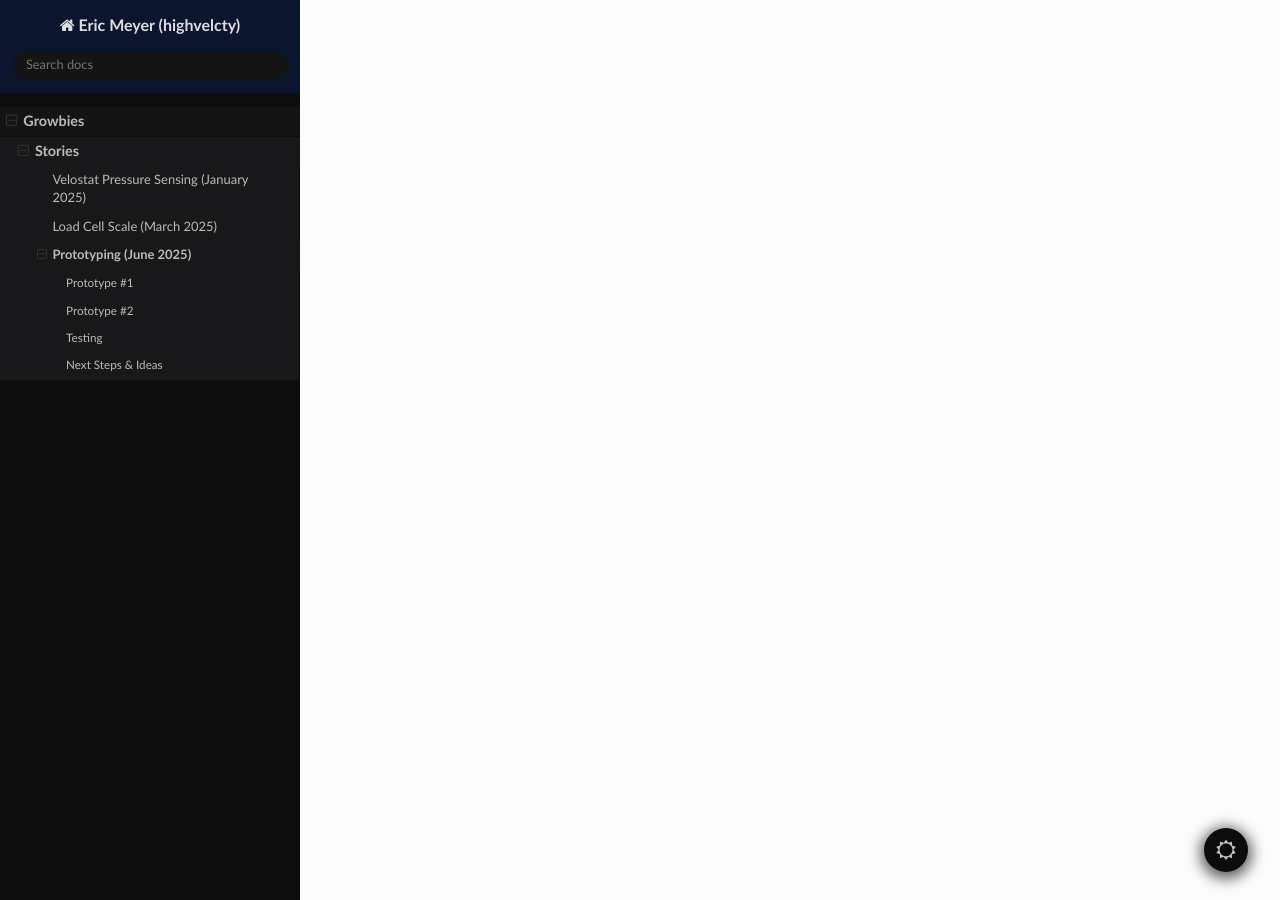
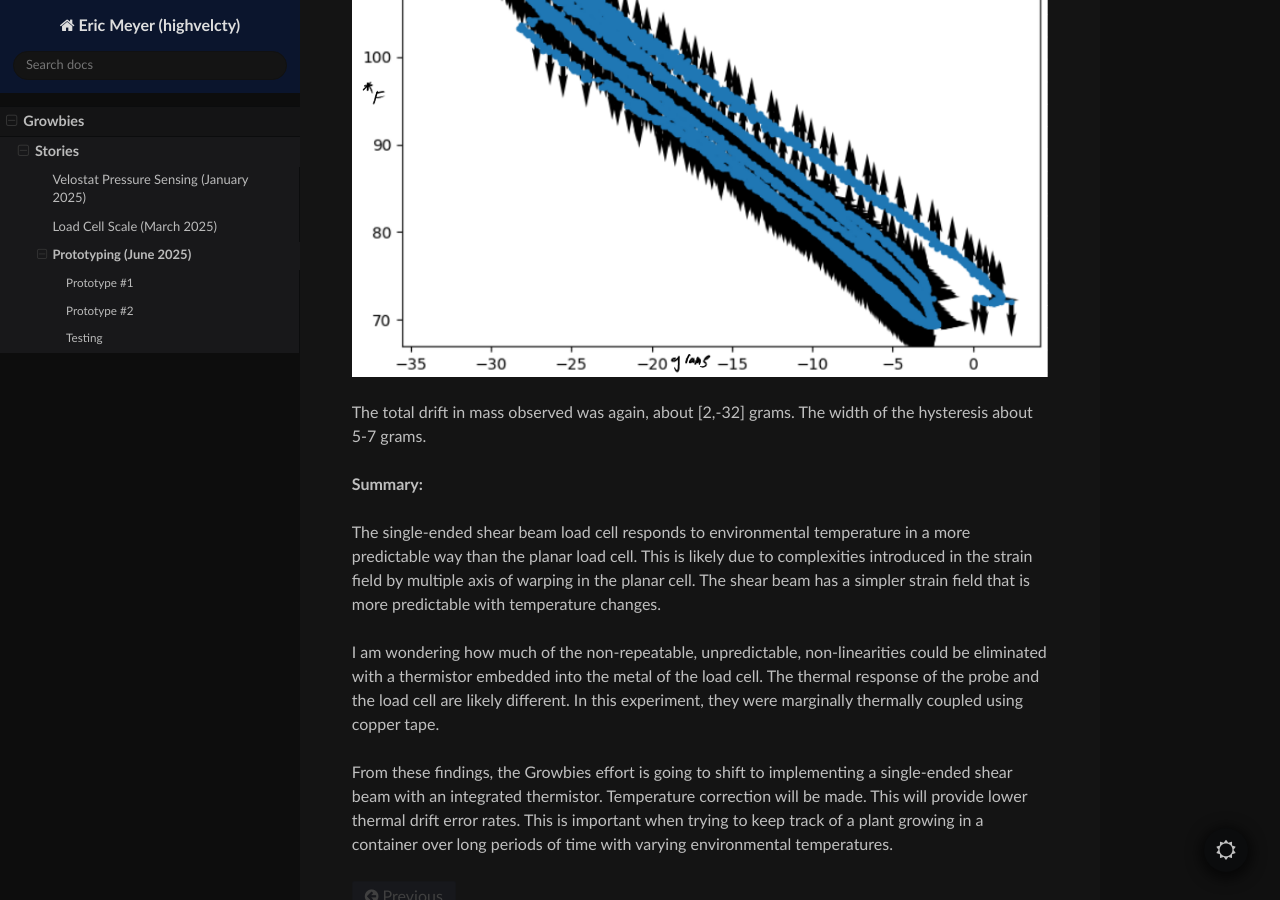
Before and after one commit to highvelcty/highvelcty.github.io, a Sphinx documentation site: the page built from source/prototyping.rst, in a window 1280 px wide and 900 px high, scrolled down 29497 px. Built offline with Sphinx 7.4.7 and the Read the Docs theme 3.1.0, drawn with Linux system fonts in a browser that asks for light colours; some of the changed text lies outside the part shown.

Commit message:
Document thermal cycle testing.

```diff
--- a/source/prototyping.rst
+++ b/source/prototyping.rst
@@ -99,7 +99,7 @@
 
 These results were not good. The goal is for the error to not exceed +/- 5g due to drifting.
 
-#3: 5v drift
+#3: 5v Drift
 ~~~~~~~~~~~~
 The load cell excitation voltage was increased from 2.7v to 4.2v. Some improvement observed in
 zero offset drift for sensors 0,1 & 2. Sensor 3 is going way out of bounds.
@@ -119,7 +119,6 @@
 - #3: Programmable gain op-amps. In this testing, only channel A, gain 128x is being tested.\
 - #4: A 24bit digital to analog converter output to
   `bit-banging <https://en.wikipedia.org/wiki/Bit_banging>`_ serial.
-
 
 I would like to know what is wrong on with sensor #3. The four components were dissected in half.
 This was accomplished by
@@ -155,7 +154,7 @@
 
 .. image:: binary/resistor_standin.png
 
-#6: Parallel HX711 voltage regulators
+#6: Parallel HX711 Voltage Regulators
 ~~~~~~~~~~~~~~~~~~~~~~~~~~~~~~~~~~~~~
 Next, the voltage regulators of all hx711 boards were ran in parallel.
 
@@ -190,8 +189,8 @@
 I am not sure why the problem did not repeat. My leading hypothesis is a floating ground that
 was fixed during the cross-swap experiment.
 
-#9: Electrically sum differential signals from load cells at op-amp input
-~~~~~~~~~~~~~~~~~~~~~~~~~~~~~~~~~~~~~~~~~~~~~~~~~~~~~~~~~~~~~~~~~~~~~~~~~
+#9: Electrically Sum Load Cells
+~~~~~~~~~~~~~~~~~~~~~~~~~~~~~~~
 Here, a single HX711 board is used with the load cell differential signals electrically summed,
 using an adder circuit.
 
@@ -202,13 +201,16 @@
 `Reference <https://electronics.stackexchange
 .com/questions/358105/fully-differential-amplifier-adder>`_
 
+For four wheatstone bridge sensors and from experimentation, the resistors shown above and in the
+schematic were not needed.
+
 .. image:: binary/diff_signal_adder_zero_offset_drift_0.png
 
 Here is a longer test of the drift.
 
 .. image:: binary/diff_signal_adder_zero_offset_drift_1.png
 
-#10: AC excitation
+#10: AC Excitation
 ~~~~~~~~~~~~~~~~~~
 In this experiment, AC excitation as added. Similiar to experiment #9, 4x full bridge load cells
 were used along with a single HX711 board, where the signals are electrically summed at the
@@ -238,14 +240,129 @@
 .. image:: binary/4x_loadcell-1x_temp_b.png
 
 A problem was encountered in which the channel A signal was affecting the channel B signal. In
-fact, the signal from A was greater orders of magnitude than approximately a 1kg load placed on
-the channel B load cell.
+fact, the signal from A was greater, by orders of magnitude, than the approximately 1kg load
+placed on the channel B load cell.
 
 .. image:: binary/4x_loadcell-1x_temp_b_data.png
 
-Next Steps & Ideas
-------------------
-- Test a hair dryer
-- Explore the effect of adding capacitance to the parallel excitation.
-- Test hx711 parallel excitation at 3.3v
-- Try an external, common voltage regulator
+#13: Temperature with Dedicated HX711
+~~~~~~~~~~~~~~~~~~~~~~~~~~~~~~~~~~~~~
+The same hardware was used from experiment #12. This time, The four load cells were summed
+electrically at the input of sensor 1. The reference temperature load cell was input to its own
+HX711 board, sensor 0.
+
+The fixture was placed on a 3D printer heat bed. The temperature was cycle between approximately
+22*C and 50*C.
+
+.. image:: binary/load_cell_as_temperature_sensor_0.png
+
+Here is a temperature (DAC) vs mass (grams) plot. Whoa, that's a pretty cool plot. That's all
+sorts of unpredictable though. I don't think it will be practical to use an auxiliary load cell
+for temperature sensing.
+
+.. image:: binary/load_cell_as_temperature_sensor_1.png
+
+#14: Mass & Temperature Planar Load Cell
+~~~~~~~~~~~~~~~~~~~~~~~~~~~~~~~~~~~~~~~~
+A meat thermometer was used as a temperature sensor in an attempt to correlate temperature with
+mass.
+
+First, the resistance/temperature response needed to be determined for the temperature probe.
+
+.. image:: binary/probe_temperature_response.png
+
+Next, the temperature vs. resistance is plotted and a line of best fit analysis is made.
+
+.. image:: binary/probe_temperature_resistance_response.png
+
+From the R^2 value, it looks like the power curve fits the best.
+
+The probe was then put into a voltage divider circuit, shown in the circuit as R2. R2
+represents the temperature probe.
+
+.. image:: binary/voltage_divider_and_equation.png
+
+R1 needs to be selected in a way to most fully use the Arduino analog input range [0,3.3] volts
+in this case.
+
+.. image:: binary/probe_R1_optimization.png
+
+40 kohm was chosen. I think the the closest I had on hand was 44 kohm or so.
+
+Finally, the same correlation was made, except this time temperature \*F vs. digital to analog
+converted (DAC) value.
+
+.. image:: binary/probe_temperature_dac_response.png
+
+This time R^2 shoes a linear fit to be best. Placing the probe into a voltage divider linearized
+the output, sweet!
+
+
+Here is the fixture for mass & temperature over time for an unloaded planar, full-bridge load
+cell.
+
+.. image:: binary/unconstrained_planar_temp_mass.png
+
+3x thermal cycling [22*C, 50*C] test data:
+
+.. image:: binary/planar_unconfined_mass_temp_over_time.png
+
+The total change in mass was about (-60, 20) grams.
+
+.. image:: binary/planar_unconfined_temperature_vs_mass.png
+
+The arrows in the plat above indicate which direction the temperature is going. There is
+hysteresis when going up/down in temperature. There are also hystereses observed when going in
+just one direction in temperature. The width of the hysteresis was 80 grams.
+
+The implications of this is that the mass of something being weighed can only be known to [-60,
+20] grams. It would be difficult to correct the mass output with temperature sensing due to the
+multiple hystereses and general non-repeatable nature.
+
+#15: Mass & Temperature Single-ended Shear Beam Load Cell
+~~~~~~~~~~~~~~~~~~~~~~~~~~~~~~~~~~~~~~~~~~~~~~~~~~~~~~~~~
+The following fixture was constructed and placed on a 3D printer heat bed for thermal
+conditioning testing. The probe was taped to the non-load bearing side of the load cell with
+copper tape to try to thermally couple the two.
+
+.. image:: binary/shear_beam_thermal_test_fixture.png
+
+The fixture was thermally cycled between [70, 120] \*F, approximately, three times.
+
+.. image:: binary/unloaded_shear_beam_temperature_mass_over_time.png
+
+.. image:: binary/unloaded_shear_beam_temperature_vs_mass.png
+
+The total drift in mass was [2, -31] grams. There was hysteresis when going up/down in
+temperature. The width of the hysteresis was approximately 5-7 grams.
+
+The same test was performed, this time with a 798 gram load using quarters and coffee coasters. The
+intent is to see if the load cell responds to temperature differently when loaded.
+
+.. image:: binary/loaded_shear_beam_thermal_test_fixture.png
+
+The fixture was thermally cycled between [70, 120] \*F, approximately, three times.
+
+.. image:: binary/loaded_shear_beam_temperature_mass_over_time.png
+
+.. image:: binary/loaded_shear_beam_temperature_vs_mass.png
+
+The total drift in mass observed was again, about [2,-32] grams. The width of the hysteresis
+about 5-7 grams.
+
+**Summary:**
+
+The single-ended shear beam load cell responds to environmental temperature in a more predictable
+way than the planar load cell. This is likely due to complexities introduced in the strain field
+by multiple axis of warping in the planar cell. The shear beam has a simpler strain field that is
+more predictable with temperature changes.
+
+I am wondering how much of the non-repeatable, unpredictable, non-linearities could be eliminated
+with a thermistor embedded into the metal of the load cell. The thermal response of the probe and
+the load cell are likely different. In this experiment, they were marginally thermally coupled
+using copper tape.
+
+From these findings, the Growbies effort is going to shift to implementing a single-ended shear
+beam with an integrated thermistor. Temperature correction will be made. This will provide lower
+thermal drift error rates. This is important when trying to keep track of a plant growing in a
+container over long periods of time with varying environmental temperatures.
```
Also changed, not shown: source/binary/load_cell_as_temperature_sensor_0.png (added), source/binary/load_cell_as_temperature_sensor_1.png (added), source/binary/loaded_shear_beam_temperature_mass_over_time.png (added), source/binary/loaded_shear_beam_temperature_vs_mass.png (added), source/binary/loaded_shear_beam_thermal_test_fixture.png (added), source/binary/planar_unconfined_mass_temp_over_time.png (added), source/binary/planar_unconfined_temperature_vs_mass.png (added), source/binary/probe_R1_optimization.png (added), source/binary/probe_temperature_dac_response.png (added), source/binary/probe_temperature_resistance_response.png (added), source/binary/probe_temperature_response.png (added), source/binary/shear_beam_thermal_test_fixture.png (added), source/binary/unconstrained_planar_temp_mass.png (added), source/binary/unloaded_shear_beam_temperature_mass_over_time.png (added), 2 more files.
